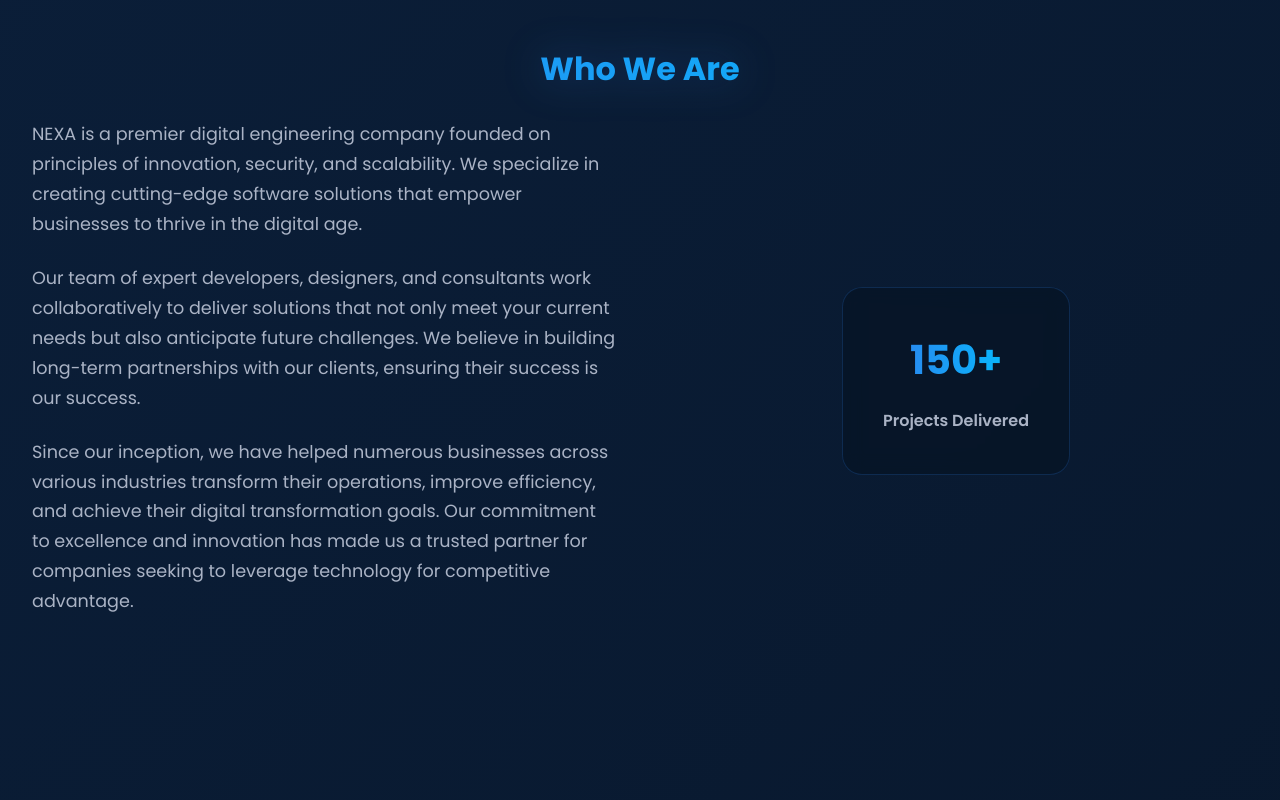
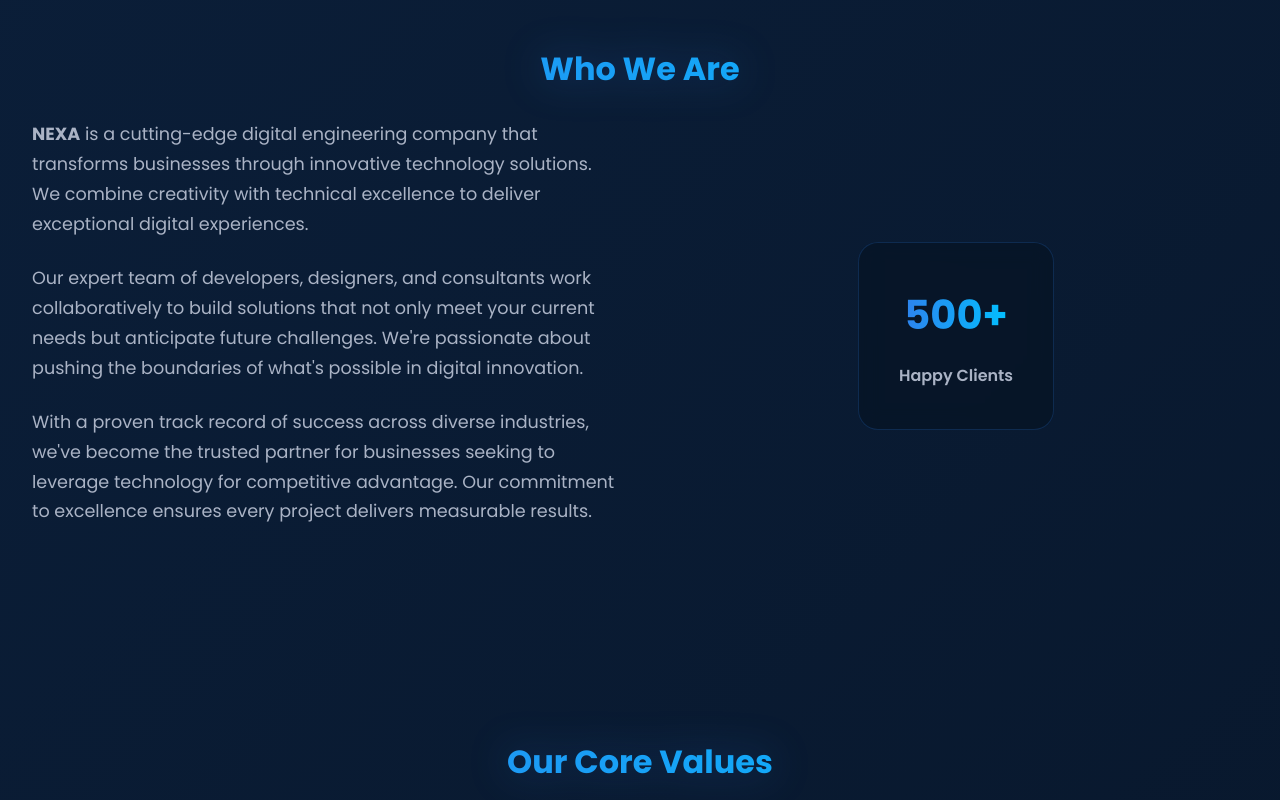
Before and after one commit to roshan11212608/NepSYS, a React (Create React App) app: page /about in a window 1280 px wide. Shown: the part 540-1340 px from the top of the page. Built offline with nearby package versions, Linux system fonts and the light colour scheme.

Commit message:
update footer

```diff
--- a/src/components/Footer/Footer.jsx
+++ b/src/components/Footer/Footer.jsx
@@ -1,5 +1,5 @@
-import React from 'react';
-import styles from './Footer.module.css';
+import React from "react";
+import styles from "./Footer.module.css";
 
 const Footer = () => (
   <footer className={styles.footer}>
@@ -7,7 +7,7 @@
       <div className={styles.col}>
         <a href="/" className={styles.logo} aria-label="NEXA Home">
           <img
-                src={require('./img/loo.png')}
+            src={require("./img/loo.png")}
             alt="NEXA Logo"
             className={styles.logoImg}
             height={48}
@@ -15,14 +15,55 @@
           <span className={styles.logoText}>NEXA</span>
         </a>
         <p className={styles.desc}>
-          Empowering businesses across Nepal with cutting-edge software solutions.<br />
+          Empowering businesses across Nepal with cutting-edge software
+          solutions.
+          <br />
           From school management to e-commerce platforms, we deliver excellence.
         </p>
         <div className={styles.socials}>
-          <a href="#" aria-label="Facebook"><svg height="20" width="20"><circle cx="10" cy="10" r="9" fill="#b71c1c" /></svg></a>
-          <a href="#" aria-label="Twitter"><svg height="20" width="20"><circle cx="10" cy="10" r="9" fill="#b71c1c" /></svg></a>
-          <a href="#" aria-label="LinkedIn"><svg height="20" width="20"><circle cx="10" cy="10" r="9" fill="#b71c1c" /></svg></a>
-          <a href="#" aria-label="Instagram"><svg height="20" width="20"><circle cx="10" cy="10" r="9" fill="#b71c1c" /></svg></a>
+          <a
+            href="https://facebook.com"
+            aria-label="Facebook"
+            target="_blank"
+            rel="noopener noreferrer"
+          >
+            <svg height="20" width="20">
+              <circle cx="10" cy="10" r="9" fill="#b71c1c" />
+            </svg>
+          </a>
+
+          <a
+            href="https://twitter.com"
+            aria-label="Twitter"
+            target="_blank"
+            rel="noopener noreferrer"
+          >
+            <svg height="20" width="20">
+              <circle cx="10" cy="10" r="9" fill="#b71c1c" />
+            </svg>
+          </a>
+
+          <a
+            href="https://linkedin.com"
+            aria-label="LinkedIn"
+            target="_blank"
+            rel="noopener noreferrer"
+          >
+            <svg height="20" width="20">
+              <circle cx="10" cy="10" r="9" fill="#b71c1c" />
+            </svg>
+          </a>
+
+          <a
+            href="https://instagram.com"
+            aria-label="Instagram"
+            target="_blank"
+            rel="noopener noreferrer"
+          >
+            <svg height="20" width="20">
+              <circle cx="10" cy="10" r="9" fill="#b71c1c" />
+            </svg>
+          </a>
         </div>
       </div>
       <div className={styles.col}>
@@ -30,7 +71,9 @@
         <ul className={styles.links}>
           <li>School ERP Systems</li>
           <li>Travel Booking Platforms</li>
-          <li><b>E-commerce Solutions</b></li>
+          <li>
+            <b>E-commerce Solutions</b>
+          </li>
           <li>Industrial Training</li>
           <li>Custom Software Development</li>
         </ul>
@@ -48,14 +91,30 @@
       <div className={styles.col}>
         <div className={styles.heading}>Contact Us</div>
         <ul className={styles.contact}>
-          <li><span role="img" aria-label="Location">📍</span> Kathmandu, Nepal</li>
-          <li><span role="img" aria-label="Phone">📞</span> +977-1-4123456</li>
-          <li><span role="img" aria-label="Email">✉️</span> info@nexa.com</li>
+          <li>
+            <span role="img" aria-label="Location">
+              📍
+            </span>{" "}
+            Kathmandu, Nepal
+          </li>
+          <li>
+            <span role="img" aria-label="Phone">
+              📞
+            </span>{" "}
+            +977-1-4123456
+          </li>
+          <li>
+            <span role="img" aria-label="Email">
+              ✉️
+            </span>{" "}
+            info@nexa.com
+          </li>
         </ul>
       </div>
     </div>
     <div className={styles.bottom}>
-      &copy; {new Date().getFullYear()} NEXA. All rights reserved. Built with excellence in Nepal.
+      &copy; {new Date().getFullYear()} NEXA. All rights reserved. Built with
+      excellence in Nepal.
     </div>
   </footer>
 );
--- a/src/pages/About/About.jsx
+++ b/src/pages/About/About.jsx
@@ -27,24 +27,19 @@
             <div className={styles.introContent}>
               <div className={styles.introText}>
                 <p>
-                  NEXA is a premier digital engineering company founded on principles of innovation, security, and scalability.
-                  We specialize in creating cutting-edge software solutions that empower businesses to thrive in the digital age.
+                  <strong>NEXA</strong> is a cutting-edge digital engineering company that transforms businesses through innovative technology solutions. We combine creativity with technical excellence to deliver exceptional digital experiences.
                 </p>
                 <p>
-                  Our team of expert developers, designers, and consultants work collaboratively to deliver solutions that not only
-                  meet your current needs but also anticipate future challenges. We believe in building long-term partnerships
-                  with our clients, ensuring their success is our success.
+                  Our expert team of developers, designers, and consultants work collaboratively to build solutions that not only meet your current needs but anticipate future challenges. We're passionate about pushing the boundaries of what's possible in digital innovation.
                 </p>
                 <p>
-                  Since our inception, we have helped numerous businesses across various industries transform their operations,
-                  improve efficiency, and achieve their digital transformation goals. Our commitment to excellence and innovation
-                  has made us a trusted partner for companies seeking to leverage technology for competitive advantage.
+                  With a proven track record of success across diverse industries, we've become the trusted partner for businesses seeking to leverage technology for competitive advantage. Our commitment to excellence ensures every project delivers measurable results.
                 </p>
               </div>
               <div className={styles.introVisual}>
                 <div className={styles.statsCard}>
-                  <div className={styles.statsNumber}>150+</div>
-                  <div className={styles.statsLabel}>Projects Delivered</div>
+                  <div className={styles.statsNumber}>500+</div>
+                  <div className={styles.statsLabel}>Happy Clients</div>
                 </div>
               </div>
             </div>
```
Lines whose indentation alone changed are shown as unchanged.
